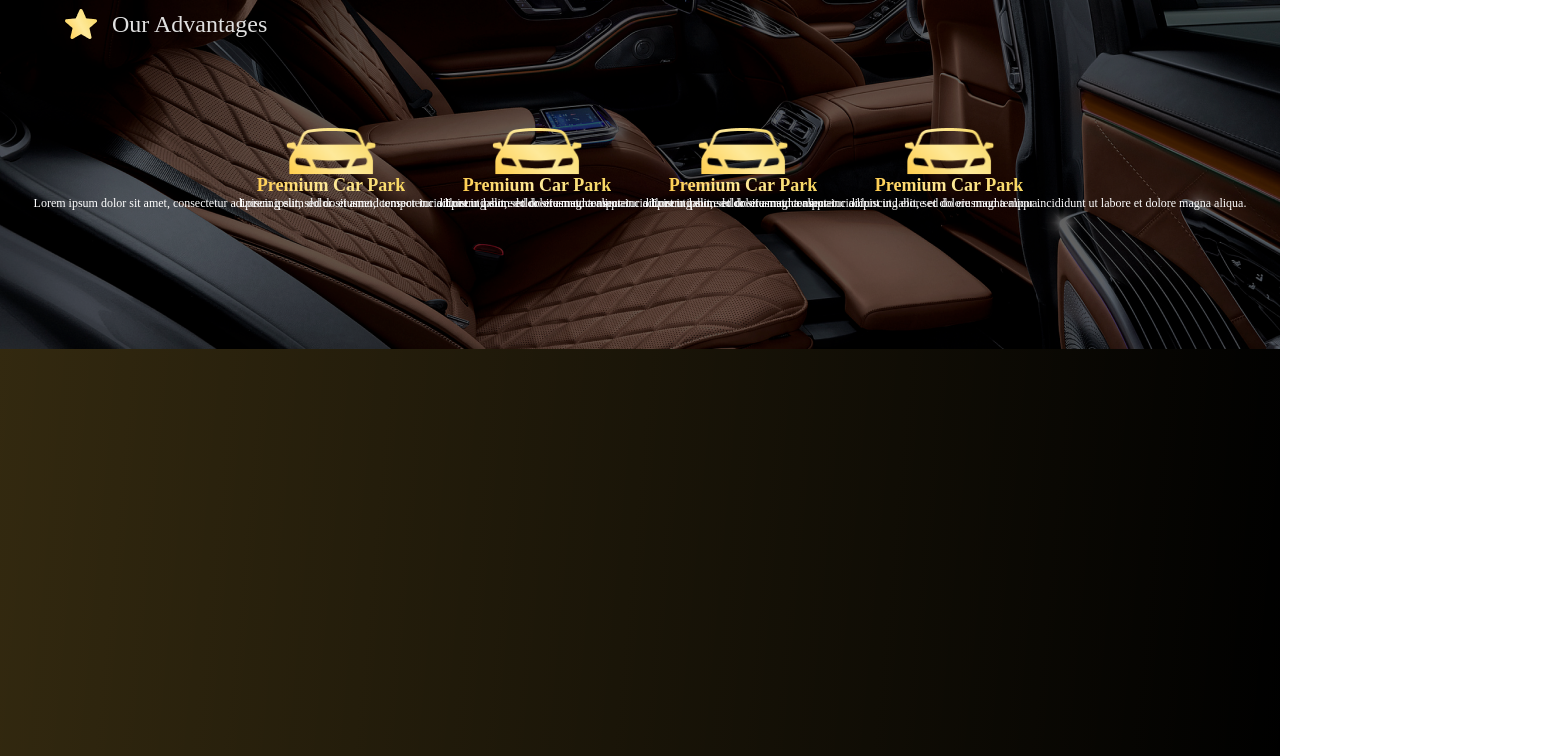
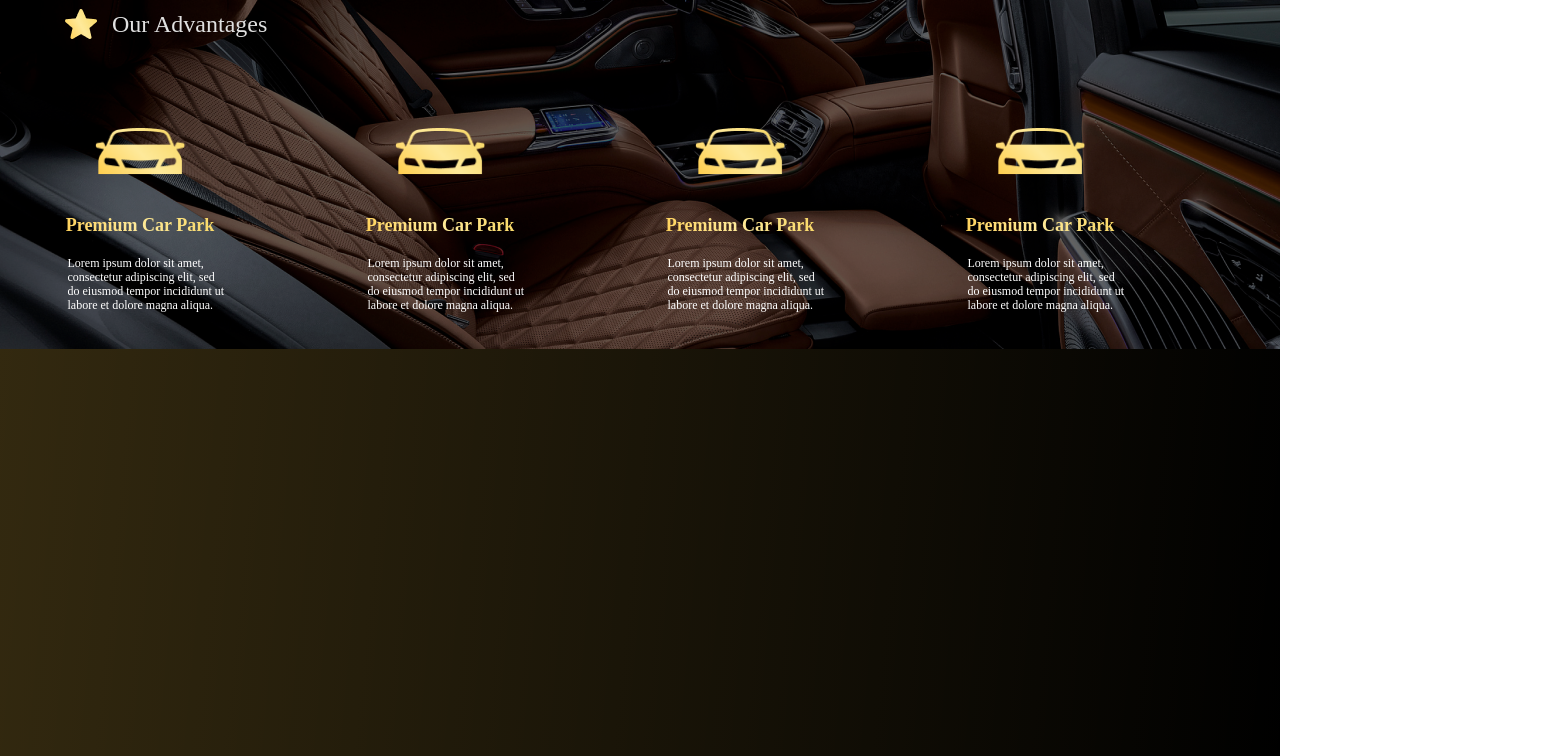
Before and after one commit to BelieverInGod/Cars, a React (Create React App) app in the folder cars/: page / in a window 1280 px wide. Shown: the part 940-1696 px from the top of the page, 1549 px wide, since content can reach past the window. Built offline with nearby package versions, Linux system fonts and the light colour scheme.

Commit message:
Update ThirdBlock.scss

```diff
--- a/cars/src/components/ThirdBlock/ThirdBlock.scss
+++ b/cars/src/components/ThirdBlock/ThirdBlock.scss
@@ -45,11 +45,15 @@
                 cursor: pointer;
                 width: 206px;
                 height: 221px;
+                text-align: center;
+                margin-right: 100px;
                 img {
                     width: 90.58px;
                     height: 47.05px;
                 }
                 span {
+                    margin-top: 40px;
+                    width: 180px;
                     font-family: 'Ubuntu';
                     font-style: normal;
                     font-weight: 700;
@@ -61,6 +65,10 @@
                     background-clip: text;
                 }
                 div {
+                    text-align: start;
+                    margin-top: 20px;
+                    width: 160px;
+                    padding-left: 15px;
                     font-family: 'Ubuntu';
                     font-style: normal;
                     font-weight: 400;
```
